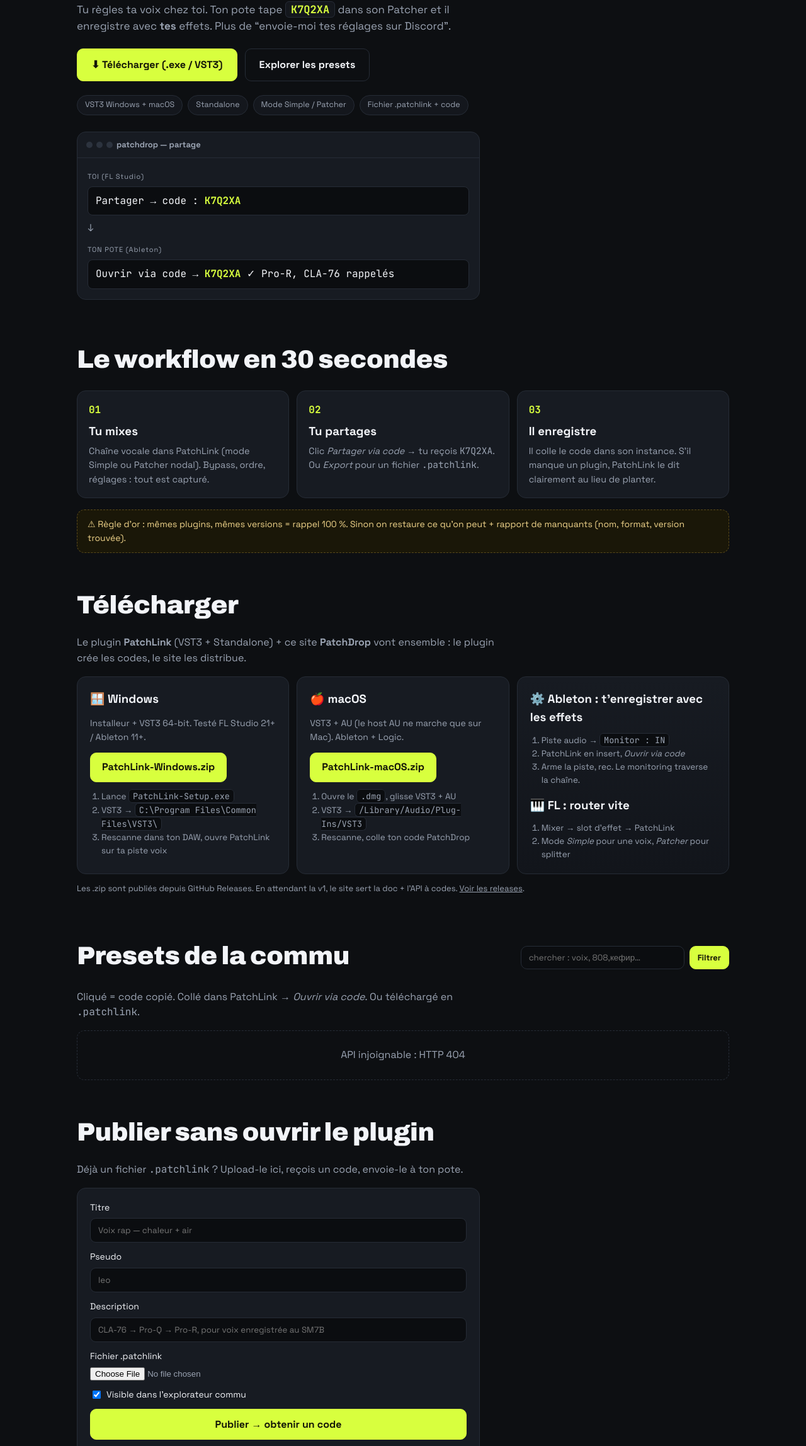
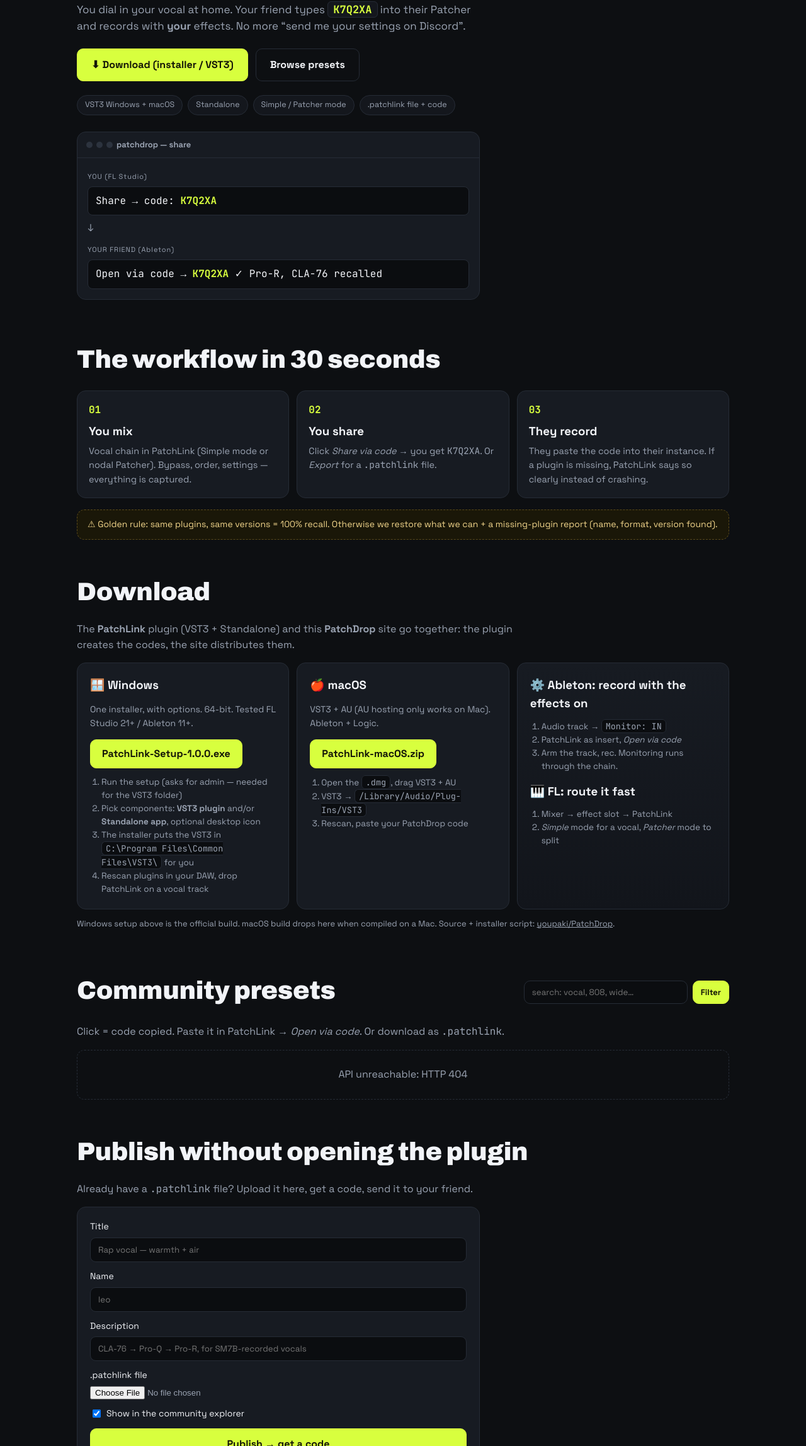
Before and after one commit to youpaki/PatchDrop, a website: page patchdrop/public/index.html in a window 1280 px wide. Shown: the part 504-2800 px from the top of the page at 63% size. Drawn offline with Linux system fonts and the light colour scheme; no server answers.

Commit message:
Installer (Inno Setup) + English site, no more zip

```diff
--- a/patchdrop/public/app.js
+++ b/patchdrop/public/app.js
@@ -1,4 +1,4 @@
-// PatchDrop front: explorer commu + publier un .patchlink -> code
+// PatchDrop front: community explorer + publish a .patchlink -> code
 async function api(path, opts) {
   const r = await fetch(path, opts);
   const j = await r.json().catch(() => ({}));
@@ -8,58 +8,57 @@ async function api(path, opts) {
 const grid = document.getElementById('grid');
 async function loadList() {
   const q = document.getElementById('q').value.trim();
-  grid.innerHTML = '<div class="empty">Chargement…</div>';
+  grid.innerHTML = '<div class="empty">Loading…</div>';
   try {
     const j = await api('api/list' + (q ? '?q=' + encodeURIComponent(q) : ''));
-    // quand servi sous /patchdrop/, fetch relatif marche déjà. Rien à faire.
-    if (!j.presets.length) { grid.innerHTML = '<div class="empty">Aucun preset. Sois le premier à publier 👇</div>'; return; }
+    if (!j.presets.length) { grid.innerHTML = '<div class="empty">No presets yet. Be the first to publish 👇</div>'; return; }
     grid.innerHTML = '';
     for (const p of j.presets) {
       const el = document.createElement('div');
       el.className = 'card';
       el.innerHTML = `<div class="code">${p.code}</div><h3></h3>
         <div class="meta"></div><div class="plugins"></div>
-        <div class="row"><button data-copy>Copier le code</button><button data-dl>Télécharger</button></div>`;
+        <div class="row"><button data-copy>Copy code</button><button data-dl>Download</button></div>`;
       el.querySelector('h3').textContent = p.title;
-      el.querySelector('.meta').textContent = `par ${p.author} · ${new Date(p.createdAt).toLocaleDateString()} · ${p.downloads || 0} dl`;
+      el.querySelector('.meta').textContent = `by ${p.author} · ${new Date(p.createdAt).toLocaleDateString()} · ${p.downloads || 0} dl`;
       const pl = el.querySelector('.plugins');
       (p.plugins || []).slice(0, 6).forEach((n) => { const s = document.createElement('span'); s.textContent = n; pl.appendChild(s); });
       el.querySelector('[data-copy]').onclick = async () => {
         await navigator.clipboard.writeText(p.code);
-        el.querySelector('[data-copy]').textContent = 'Copié ✓ colle dans PatchLink';
-        setTimeout(() => (el.querySelector('[data-copy]').textContent = 'Copier le code'), 1600);
+        el.querySelector('[data-copy]').textContent = 'Copied ✓ paste it in PatchLink';
+        setTimeout(() => (el.querySelector('[data-copy]').textContent = 'Copy code'), 1600);
       };
       el.querySelector('[data-dl]').onclick = () => { window.location.href = `api/p/${p.code}/download`; };
       grid.appendChild(el);
     }
-  } catch (e) { grid.innerHTML = `<div class="empty">API injoignable : ${e.message}</div>`; }
+  } catch (e) { grid.innerHTML = `<div class="empty">API unreachable: ${e.message}</div>`; }
 }
 document.getElementById('qbtn').onclick = loadList;
 document.getElementById('q').addEventListener('keydown', (e) => { if (e.key === 'Enter') loadList(); });
 
-// Publier : lit le .patchlink en local, POST /api/publish
+// Publish: read the .patchlink locally, POST api/publish
 document.getElementById('pubform').addEventListener('submit', async (e) => {
   e.preventDefault();
   const box = document.getElementById('pubres');
   const f = document.getElementById('f-file').files[0];
-  if (!f) { box.innerHTML = 'Choisis un fichier .patchlink.'; return; }
-  box.innerHTML = 'Envoi…';
+  if (!f) { box.innerHTML = 'Pick a .patchlink file.'; return; }
+  box.innerHTML = 'Uploading…';
   try {
     const patch = JSON.parse(await f.text());
     const body = {
       title: document.getElementById('f-title').value,
-      author: document.getElementById('f-author').value || 'Anonyme',
+      author: document.getElementById('f-author').value || 'Anonymous',
       description: document.getElementById('f-desc').value,
       isPublic: document.getElementById('f-public').checked,
       patch,
     };
     const j = await api('api/publish', { method: 'POST', headers: { 'Content-Type': 'application/json' }, body: JSON.stringify(body) });
-    box.innerHTML = `<div class="ok">Code prêt : <b>${j.code}</b><br>Envoie ce code à ton pote — il le colle dans PatchLink → <i>Ouvrir via code</i>.</div>`;
+    box.innerHTML = `<div class="ok">Code ready: <b>${j.code}</b><br>Send this code to your friend — they paste it in PatchLink → <i>Open via code</i>.</div>`;
     loadList();
-  } catch (err) { box.innerHTML = 'Erreur : ' + err.message; }
+  } catch (err) { box.innerHTML = 'Error: ' + err.message; }
 });
 
-// liens de download : si les zips n'existent pas encore, message propre
+// download links: if the file is missing, show a clean message instead
 document.querySelectorAll('[data-dl]').forEach((a) => {
   a.addEventListener('click', async (ev) => {
     try {
@@ -67,9 +66,9 @@ document.querySelectorAll('[data-dl]').forEach((a) => {
       if (!r.ok) {
         ev.preventDefault();
         document.getElementById('dl-note').innerHTML =
-          'Les installeurs arrivent (build Release en cours). En attendant : compile via <span class="mono">patchlink/README.md</span> ou partage déjà des <span class="mono">.patchlink</span> avec un code.';
+          'That file is not published yet. Source + build instructions: <a href="https://github.com/youpaki/PatchDrop">youpaki/PatchDrop</a>.';
       }
-    } catch { /* laisse le navigateur gérer */ }
+    } catch { /* let the browser handle it */ }
   });
 });
 loadList();
--- a/patchdrop/public/index.html
+++ b/patchdrop/public/index.html
@@ -1,10 +1,10 @@
 <!doctype html>
-<html lang="fr">
+<html lang="en">
 <head>
 <meta charset="utf-8">
 <meta name="viewport" content="width=device-width, initial-scale=1">
-<title>PatchDrop — envoie ta chaîne d'effets avec un code</title>
-<meta name="description" content="PatchDrop : le compagnon de PatchLink. Partage ta chaîne d'effets FL Studio / Ableton avec un simple code. VST3 + Standalone.">
+<title>PatchDrop — send your effect chain with a code</title>
+<meta name="description" content="PatchDrop: the PatchLink companion. Share your FL Studio / Ableton effect chain with a short code. VST3 + Standalone.">
 <link rel="preconnect" href="https://fonts.googleapis.com">
 <link rel="preconnect" href="https://fonts.gstatic.com" crossorigin>
 <link href="https://fonts.googleapis.com/css2?family=Archivo:ital,wght@0,500;0,700;0,900;1,900&family=Space+Grotesk:wght@400;500;700&family=JetBrains+Mono:wght@400;700&display=swap" rel="stylesheet">
@@ -15,116 +15,117 @@
 <header class="nav">
   <a class="logo" href="#top">◉ PATCH<span>DROP</span></a>
   <nav>
-    <a href="#workflow">Le code</a>
-    <a href="#download">Télécharger</a>
-    <a href="#explorer">Presets commu</a>
-    <a href="#publish">Publier</a>
+    <a href="#workflow">The code</a>
+    <a href="#download">Download</a>
+    <a href="#explorer">Community presets</a>
+    <a href="#publish">Publish</a>
   </nav>
   <a class="btn small" href="#download">VST3 + Standalone</a>
 </header>
 
 <main id="top">
   <section class="hero">
-    <div class="hero-kicker"><span class="dot"></span> compagnon de PatchLink · FL Studio ↔ Ableton</div>
-    <h1>TA CHAÎNE<br><em>D'EFFETS</em> EN<br>UN CODE.</h1>
-    <p class="lede">Tu règles ta voix chez toi. Ton pote tape <b class="code-inline">K7Q2XA</b> dans son Patcher et il enregistre avec <b>tes</b> effets. Plus de “envoie-moi tes réglages sur Discord”.</p>
+    <div class="hero-kicker"><span class="dot"></span> PatchLink companion · FL Studio ↔ Ableton</div>
+    <h1>YOUR EFFECT<br><em>CHAIN</em> IN<br>A CODE.</h1>
+    <p class="lede">You dial in your vocal at home. Your friend types <b class="code-inline">K7Q2XA</b> into their Patcher and records with <b>your</b> effects. No more “send me your settings on Discord”.</p>
     <div class="hero-cta">
-      <a class="btn big" href="#download">⬇ Télécharger (.exe / VST3)</a>
-      <a class="btn ghost big" href="#explorer">Explorer les presets</a>
+      <a class="btn big" href="#download">⬇ Download (installer / VST3)</a>
+      <a class="btn ghost big" href="#explorer">Browse presets</a>
     </div>
     <div class="badges">
-      <span>VST3 Windows + macOS</span><span>Standalone</span><span>Mode Simple / Patcher</span><span>Fichier .patchlink + code</span>
+      <span>VST3 Windows + macOS</span><span>Standalone</span><span>Simple / Patcher mode</span><span>.patchlink file + code</span>
     </div>
     <div class="code-card">
-      <div class="code-card-head"><span></span><span></span><span></span><b>patchdrop — partage</b></div>
+      <div class="code-card-head"><span></span><span></span><span></span><b>patchdrop — share</b></div>
       <div class="code-card-body">
-        <div><small>TOI (FL Studio)</small><code>Partager → code : <b>K7Q2XA</b></code></div>
+        <div><small>YOU (FL Studio)</small><code>Share → code: <b>K7Q2XA</b></code></div>
         <div class="arrow">↓</div>
-        <div><small>TON POTE (Ableton)</small><code>Ouvrir via code → <b>K7Q2XA</b> ✓ Pro-R, CLA-76 rappelés</code></div>
+        <div><small>YOUR FRIEND (Ableton)</small><code>Open via code → <b>K7Q2XA</b> ✓ Pro-R, CLA-76 recalled</code></div>
       </div>
     </div>
   </section>
 
   <section id="workflow" class="section">
-    <h2>Le workflow en 30 secondes</h2>
+    <h2>The workflow in 30 seconds</h2>
     <div class="steps">
-      <div class="step"><b>01</b><h3>Tu mixes</h3><p>Chaîne vocale dans PatchLink (mode Simple ou Patcher nodal). Bypass, ordre, réglages : tout est capturé.</p></div>
-      <div class="step"><b>02</b><h3>Tu partages</h3><p>Clic <i>Partager via code</i> → tu reçois <span class="mono">K7Q2XA</span>. Ou <i>Export</i> pour un fichier <span class="mono">.patchlink</span>.</p></div>
-      <div class="step"><b>03</b><h3>Il enregistre</h3><p>Il colle le code dans son instance. S'il manque un plugin, PatchLink le dit clairement au lieu de planter.</p></div>
+      <div class="step"><b>01</b><h3>You mix</h3><p>Vocal chain in PatchLink (Simple mode or nodal Patcher). Bypass, order, settings — everything is captured.</p></div>
+      <div class="step"><b>02</b><h3>You share</h3><p>Click <i>Share via code</i> → you get <span class="mono">K7Q2XA</span>. Or <i>Export</i> for a <span class="mono">.patchlink</span> file.</p></div>
+      <div class="step"><b>03</b><h3>They record</h3><p>They paste the code into their instance. If a plugin is missing, PatchLink says so clearly instead of crashing.</p></div>
     </div>
-    <div class="warn">⚠ Règle d'or : mêmes plugins, mêmes versions = rappel 100 %. Sinon on restaure ce qu'on peut + rapport de manquants (nom, format, version trouvée).</div>
+    <div class="warn">⚠ Golden rule: same plugins, same versions = 100% recall. Otherwise we restore what we can + a missing-plugin report (name, format, version found).</div>
   </section>
 
   <section id="download" class="section">
-    <h2>Télécharger</h2>
-    <p class="sub">Le plugin <b>PatchLink</b> (VST3 + Standalone) + ce site <b>PatchDrop</b> vont ensemble : le plugin crée les codes, le site les distribue.</p>
+    <h2>Download</h2>
+    <p class="sub">The <b>PatchLink</b> plugin (VST3 + Standalone) and this <b>PatchDrop</b> site go together: the plugin creates the codes, the site distributes them.</p>
     <div class="dl-grid">
       <div class="dl-card">
         <h3>🪟 Windows</h3>
-        <p>Installeur + VST3 64-bit. Testé FL Studio 21+ / Ableton 11+.</p>
-        <a class="btn" href="releases/PatchLink-Windows.zip" data-dl>PatchLink-Windows.zip</a>
+        <p>One installer, with options. 64-bit. Tested FL Studio 21+ / Ableton 11+.</p>
+        <a class="btn" href="releases/PatchLink-Setup-1.0.0.exe" data-dl>PatchLink-Setup-1.0.0.exe</a>
         <ol class="how">
-          <li>Lance <span class="mono">PatchLink-Setup.exe</span></li>
-          <li>VST3 → <span class="mono">C:\Program Files\Common Files\VST3\</span></li>
-          <li>Rescanne dans ton DAW, ouvre PatchLink sur ta piste voix</li>
+          <li>Run the setup (asks for admin — needed for the VST3 folder)</li>
+          <li>Pick components: <b>VST3 plugin</b> and/or <b>Standalone app</b>, optional desktop icon</li>
+          <li>The installer puts the VST3 in <span class="mono">C:\Program Files\Common Files\VST3\</span> for you</li>
+          <li>Rescan plugins in your DAW, drop PatchLink on a vocal track</li>
         </ol>
       </div>
       <div class="dl-card">
         <h3>🍎 macOS</h3>
-        <p>VST3 + AU (le host AU ne marche que sur Mac). Ableton + Logic.</p>
+        <p>VST3 + AU (AU hosting only works on Mac). Ableton + Logic.</p>
         <a class="btn" href="releases/PatchLink-macOS.zip" data-dl>PatchLink-macOS.zip</a>
         <ol class="how">
-          <li>Ouvre le <span class="mono">.dmg</span>, glisse VST3 + AU</li>
+          <li>Open the <span class="mono">.dmg</span>, drag VST3 + AU</li>
           <li>VST3 → <span class="mono">/Library/Audio/Plug-Ins/VST3</span></li>
-          <li>Rescanne, colle ton code PatchDrop</li>
+          <li>Rescan, paste your PatchDrop code</li>
         </ol>
       </div>
       <div class="dl-card alt">
-        <h3>⚙️ Ableton : t'enregistrer avec les effets</h3>
+        <h3>⚙️ Ableton: record with the effects on</h3>
         <ol class="how">
-          <li>Piste audio → <span class="mono">Monitor : IN</span></li>
-          <li>PatchLink en insert, <i>Ouvrir via code</i></li>
-          <li>Arme la piste, rec. Le monitoring traverse la chaîne.</li>
+          <li>Audio track → <span class="mono">Monitor: IN</span></li>
+          <li>PatchLink as insert, <i>Open via code</i></li>
+          <li>Arm the track, rec. Monitoring runs through the chain.</li>
         </ol>
-        <h3 style="margin-top:14px">🎹 FL : router vite</h3>
+        <h3 style="margin-top:14px">🎹 FL: route it fast</h3>
         <ol class="how">
-          <li>Mixer → slot d'effet → PatchLink</li>
-          <li>Mode <i>Simple</i> pour une voix, <i>Patcher</i> pour splitter</li>
+          <li>Mixer → effect slot → PatchLink</li>
+          <li><i>Simple</i> mode for a vocal, <i>Patcher</i> mode to split</li>
         </ol>
       </div>
     </div>
-    <p class="tiny" id="dl-note">Les .zip sont publiés depuis GitHub Releases. En attendant la v1, le site sert la doc + l'API à codes. <a href="https://github.com/" rel="noopener">Voir les releases</a>.</p>
+    <p class="tiny" id="dl-note">Windows setup above is the official build. macOS build drops here when compiled on a Mac. Source + installer script: <a href="https://github.com/youpaki/PatchDrop">youpaki/PatchDrop</a>.</p>
   </section>
 
   <section id="explorer" class="section">
-    <div class="row-head"><h2>Presets de la commu</h2><div class="search"><input id="q" placeholder="chercher : voix, 808,кефир…"><button id="qbtn" class="btn small">Filtrer</button></div></div>
-    <p class="sub">Cliqué = code copié. Collé dans PatchLink → <i>Ouvrir via code</i>. Ou téléchargé en <span class="mono">.patchlink</span>.</p>
-    <div id="grid" class="grid"><div class="empty">Chargement…</div></div>
+    <div class="row-head"><h2>Community presets</h2><div class="search"><input id="q" placeholder="search: vocal, 808, wide…"><button id="qbtn" class="btn small">Filter</button></div></div>
+    <p class="sub">Click = code copied. Paste it in PatchLink → <i>Open via code</i>. Or download as <span class="mono">.patchlink</span>.</p>
+    <div id="grid" class="grid"><div class="empty">Loading…</div></div>
   </section>
 
   <section id="publish" class="section">
-    <h2>Publier sans ouvrir le plugin</h2>
-    <p class="sub">Déjà un fichier <span class="mono">.patchlink</span> ? Upload-le ici, reçois un code, envoie-le à ton pote.</p>
+    <h2>Publish without opening the plugin</h2>
+    <p class="sub">Already have a <span class="mono">.patchlink</span> file? Upload it here, get a code, send it to your friend.</p>
     <form id="pubform" class="pub">
-      <label>Titre<input id="f-title" maxlength="80" placeholder="Voix rap — chaleur + air" required></label>
-      <label>Pseudo<input id="f-author" maxlength="40" placeholder="leo"></label>
-      <label>Description<input id="f-desc" maxlength="500" placeholder="CLA-76 → Pro-Q → Pro-R, pour voix enregistrée au SM7B"></label>
-      <label>Fichier .patchlink<input id="f-file" type="file" accept=".patchlink,.json,application/json" required></label>
-      <label class="check"><input id="f-public" type="checkbox" checked> Visible dans l'explorateur commu</label>
-      <button class="btn big" type="submit">Publier → obtenir un code</button>
+      <label>Title<input id="f-title" maxlength="80" placeholder="Rap vocal — warmth + air" required></label>
+      <label>Name<input id="f-author" maxlength="40" placeholder="leo"></label>
+      <label>Description<input id="f-desc" maxlength="500" placeholder="CLA-76 → Pro-Q → Pro-R, for SM7B-recorded vocals"></label>
+      <label>.patchlink file<input id="f-file" type="file" accept=".patchlink,.json,application/json" required></label>
+      <label class="check"><input id="f-public" type="checkbox" checked> Show in the community explorer</label>
+      <button class="btn big" type="submit">Publish → get a code</button>
       <div id="pubres"></div>
     </form>
   </section>
 
   <section class="section faq">
     <h2>Compat &amp; questions</h2>
-    <details open><summary>Et si mon pote n'a pas mes plugins ?</summary><p>PatchLink compare nom + format + version. Il restaure ce qu'il peut et affiche : <span class="mono">❌ VintageVerb 2.1.0 manquant (2.0.0 trouvée)</span>. Zéro plantage.</p></details>
-    <details><summary>Fichier ou code, quelle différence ?</summary><p>Aucune sur le son : même JSON. Le code passe par <span class="mono">gg.trenas.fr/patchdrop</span> (pratique), le fichier passe par Discord/Drive (infini, privé).</p></details>
-    <details><summary>Quelle taille max ?</summary><p>12 Mo par patch (largement assez : les états binaires sont compressés en base64). Les presets commu sont listés avec leurs plugins pour vérifier avant de télécharger.</p></details>
+    <details open><summary>What if my friend doesn't own my plugins?</summary><p>PatchLink compares name + format + version. It restores what it can and shows: <span class="mono">❌ VintageVerb 2.1.0 missing (2.0.0 found)</span>. Zero crashes.</p></details>
+    <details><summary>File or code — what's the difference?</summary><p>None in sound: same JSON. The code goes through <span class="mono">gg.trenas.fr/patchdrop</span> (convenient), the file goes through Discord/Drive (unlimited, private).</p></details>
+    <details><summary>Max size?</summary><p>12 MB per patch (plenty: binary states are base64-compressed). Community presets list their plugins so you can check before downloading.</p></details>
   </section>
 </main>
 
-<footer>◉ PATCHDROP — compagnon de <b>PatchLink</b> · codes via <span class="mono">/api</span> · <a href="#top">haut ↑</a></footer>
+<footer>◉ PATCHDROP — companion of <b>PatchLink</b> · codes via <span class="mono">/api</span> · <a href="#top">top ↑</a></footer>
 <script src="app.js"></script>
 </body>
 </html>
```
Also changed, not shown: 2 other files.
